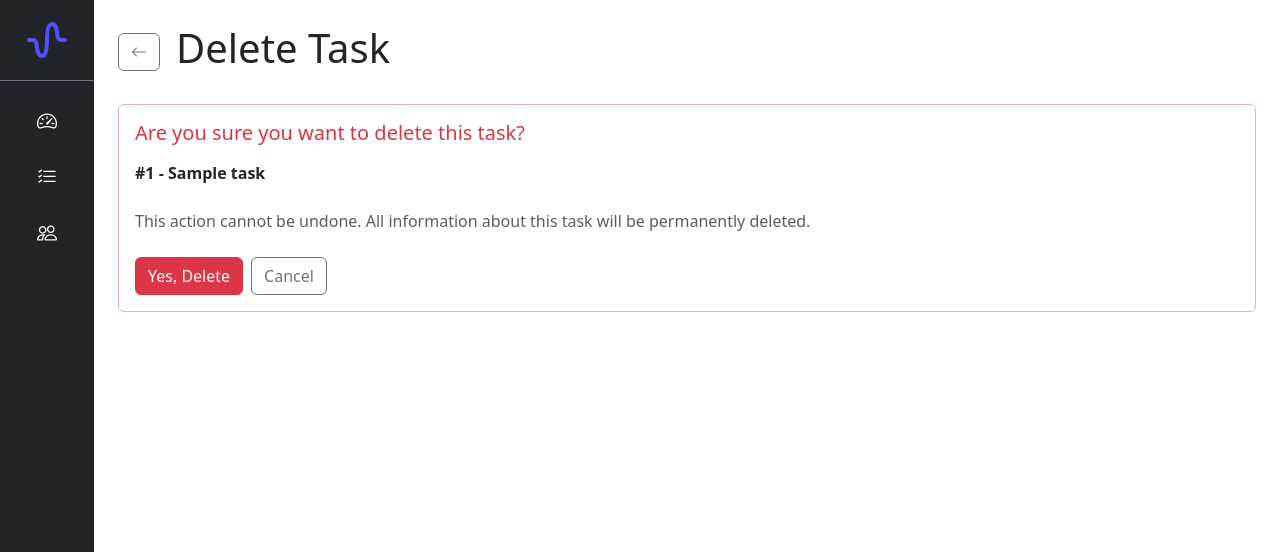
After one commit to OrdDreamer/pulseboard, a Django app: template templates/core/task_confirm_delete.html in a window 1280 px wide. The commit adds this page. Shown: the top 552 px of the page. Run offline with Django 5.2, Linux system fonts and the light colour scheme; tables that the repository leaves empty hold one stand-in row (values such as "Sample post"); the template is opened without the code that fills it: values that come from a table or form of the project are taken from there, most other values are stand-ins (such as "Sample title", 1, 10 or a date in 2020); some libraries are stand-ins or nearby versions.

Commit message:
Add task update and delete views, enhance task forms with improved navigation

```diff
--- /dev/null
+++ b/templates/core/task_confirm_delete.html
@@ -0,0 +1,33 @@
+{% extends "base.html" %}
+
+{% block title %}Delete Task{% endblock %}
+
+{% block content %}
+  <div class="d-flex align-items-center gap-3 mb-4">
+    <a href="javascript:history.back()" class="btn btn-outline-secondary">
+      <i class="bi bi-arrow-left"></i>
+      <span class="visually-hidden">Back to Task</span>
+    </a>
+    <h1 class="me-auto">Delete Task</h1>
+  </div>
+
+  <div class="card border-danger-subtle border">
+    <div class="card-body">
+      <h5 class="card-title text-danger mb-3">Are you sure you want to delete this task?</h5>
+      <p class="card-text mb-4">
+        <strong>#{{ task.id }} - {{ task.name }}</strong>
+      </p>
+      <p class="text-muted mb-4">
+        This action cannot be undone. All information about this task will be permanently deleted.
+      </p>
+
+      <form action="" method="post">
+        {% csrf_token %}
+        <div class="d-flex gap-2">
+          <input type="submit" value="Yes, Delete" class="btn btn-danger">
+          <a href="javascript:history.back()" class="btn btn-outline-secondary">Cancel</a>
+        </div>
+      </form>
+    </div>
+  </div>
+{% endblock %}
--- a/templates/core/task_form.html
+++ b/templates/core/task_form.html
@@ -1,14 +1,14 @@
 {% extends "base.html" %}
 {% load crispy_forms_tags %}
-{% block title %}Create Task{% endblock %}
+{% block title %}{{ object|yesno:"Update,Create" }} Task{% endblock %}
 
 {% block content %}
       <div class="d-flex align-items-center gap-3 mb-4">
-        <a href="{% url 'core:task-list' %}" class="btn btn-outline-secondary">
+        <a href="javascript:history.back()" class="btn btn-outline-secondary">
           <i class="bi bi-arrow-left"></i>
           <span class="visually-hidden">Back to List</span>
         </a>
-        <h1 class="me-auto">Create Task</h1>
+        <h1 class="me-auto">{{ object|yesno:"Update,Create" }} Task</h1>
       </div>
       <form method="post" action="{% url 'core:task-create' %}">
         {% csrf_token %}
```
Also changed, not shown: core/views.py (+7 -0 lines), templates/core/task_detail.html (+12 -7 lines).
